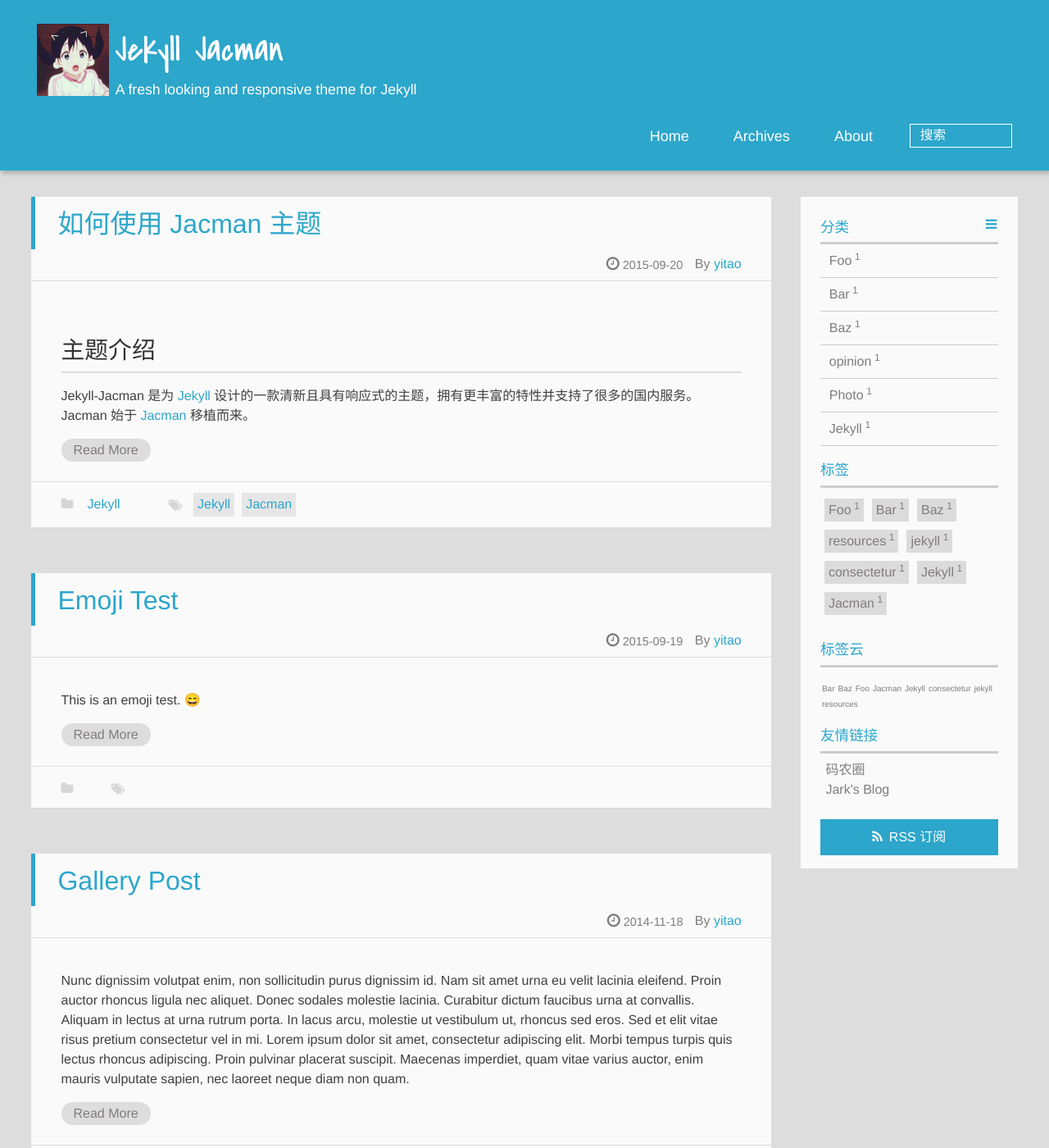
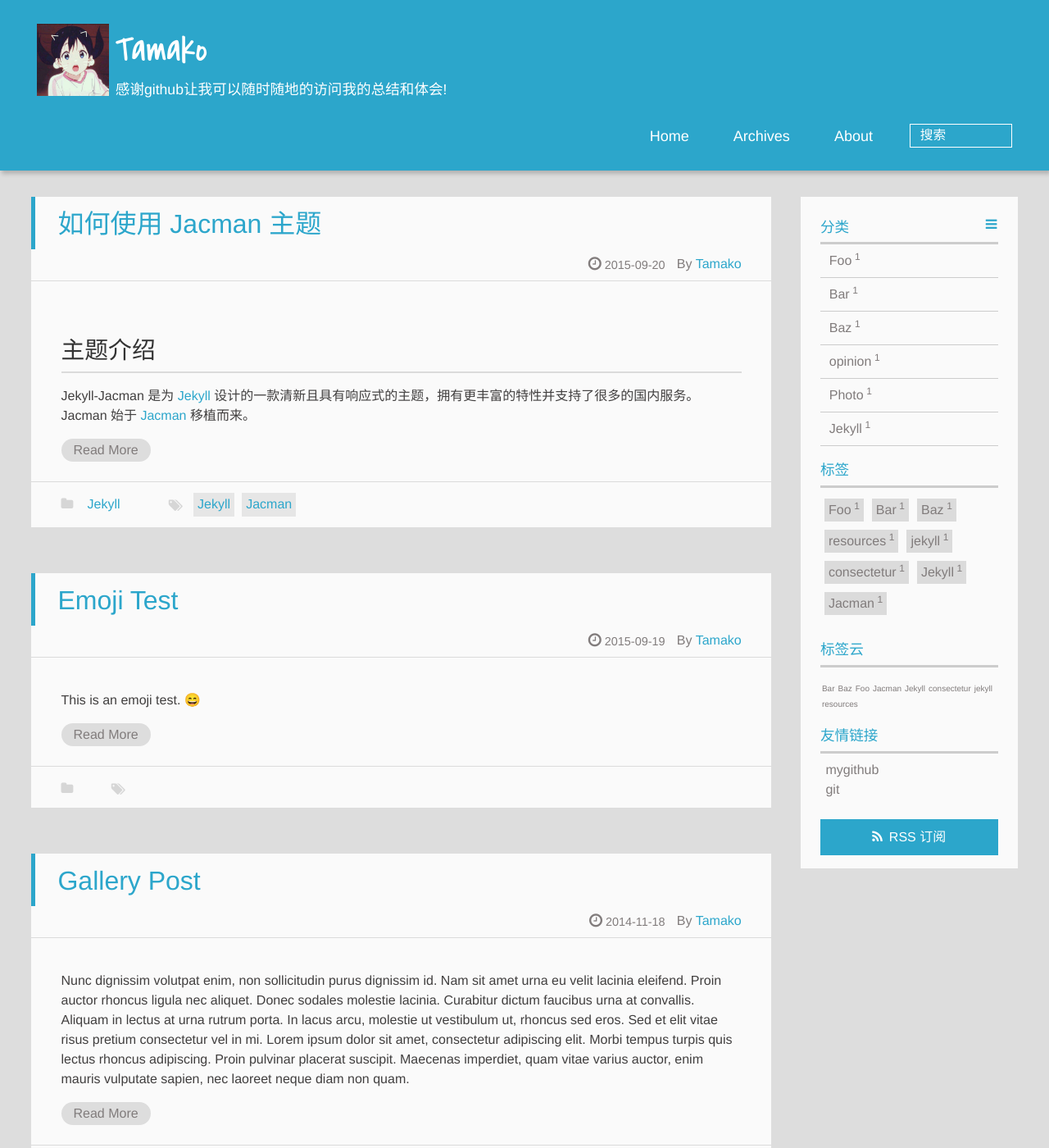
Before and after one commit to MyLove6qd/MyLove6qd.github.io, a Jekyll site: the page built from index.html, in a window 1280 px wide and 1400 px high. Shown: the whole window at 82% size. Built offline with Jekyll 4.4.1, drawn with Linux system fonts in a browser that asks for light colours; emoji names are drawn with the system emoji font; formulas are drawn with MathJax 3; the list of posts is cut into pages by our own code; some of the changed text lies outside the part shown.

Commit message:
Update _config.yml

```diff
--- a/_config.yml
+++ b/_config.yml
@@ -28,8 +28,8 @@ defaults:
 paginate: 20
 
 #### Site
-title : Jekyll Jacman
-tagline: A fresh looking and responsive theme for Jekyll
+title : Tamako
+tagline: 感谢github让我可以随时随地的访问我的总结和体会!
 assets: /assets
 url:
 baseurl:
@@ -84,9 +84,9 @@ share_to: true #enable share-to buttons if true
 
 #### Author information
 author:
-  name: yitao      ## e.g. wuchong Author name
-  intro_line1:  "Hello ,I'm Larry Page in Google."    ## your introduction on the bottom of the page
-  intro_line2:  "This is my blog,believe it or not."  ## the 2nd line
+  name: Tamako      ## e.g. wuchong Author name
+  intro_line1:  "Hello ,I'm Tamako "    ## your introduction on the bottom of the page
+  intro_line2:  "This is my blog"  ## the 2nd line
   weibo:      ## e.g. wuchong1014 or 2176287895 for http://weibo.com/2176287895
   weibo_verifier:  ## e.g. b3593ceb Your weibo-show widget verifier ,if you use weibo-show it is needed.
   tsina:      ## e.g. 2176287895  Your weibo ID,It will be used in share button.
@@ -110,8 +110,8 @@ toc:
 
 #### Links
 links:
-  码农圈: https://coderq.com
-  Jark's Blog: http://wuchong.me
+  mygithub: https://github.com/mylove6qd
+  git: https://git-scm.com/
 
 #### Comment
 duoshuo_shortname:    ## e.g. wuchong      your duoshuo short name.       website: http://duoshuo.com
```
